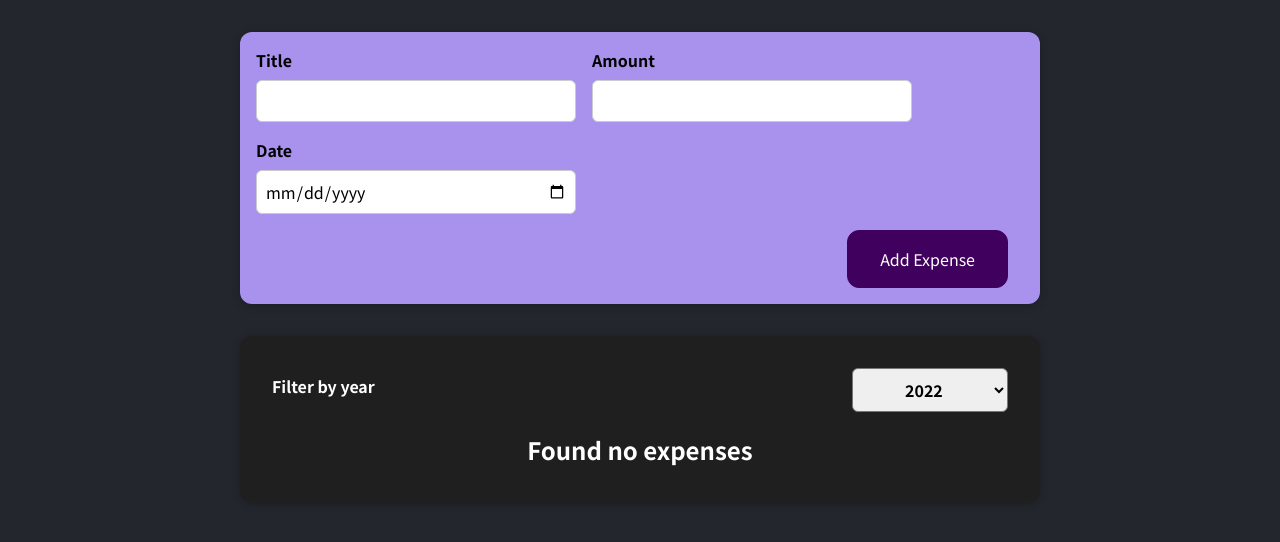
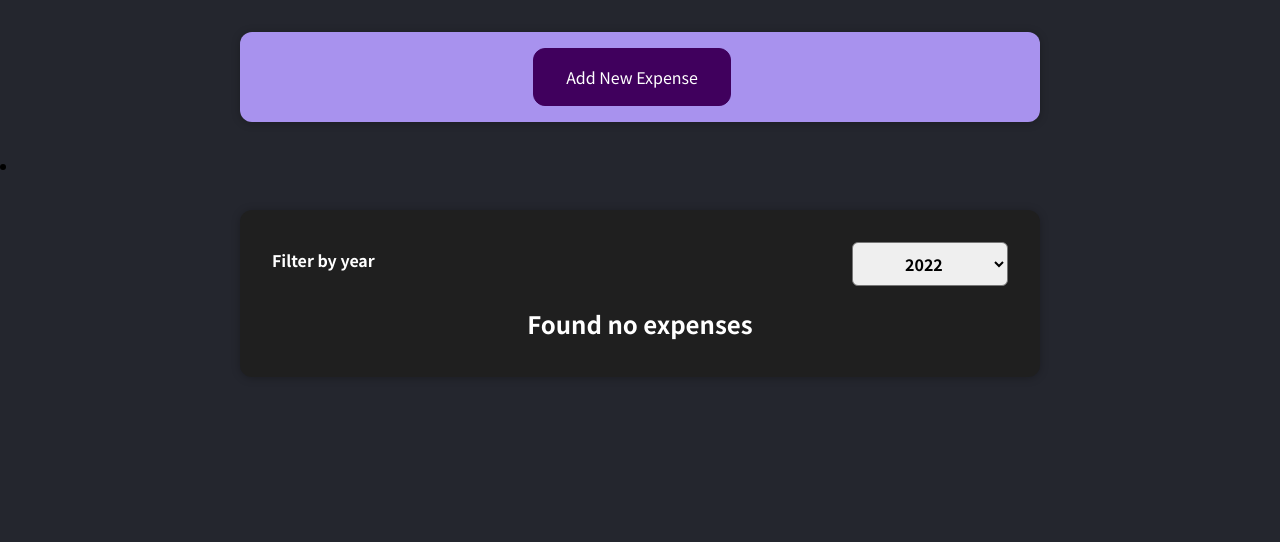
Before and after one commit to Castytis/React-apps, a React (Create React App) app in the folder expense-app/: page / in a window 1280 px wide. Shown: the top 542 px of the page. Built offline with nearby package versions, Linux system fonts and the light colour scheme.

Commit message:
Added cancel, add new expense functionality

```diff
--- a/expense-app/src/components/Expenses/Expenses.jsx
+++ b/expense-app/src/components/Expenses/Expenses.jsx
@@ -21,7 +21,7 @@ function Expenses(props) {
 
 
   return (
-    <div>
+    <li>
       <Card className="expenses">
         <ExpensesFilter
           selected={filteredYear}
@@ -31,7 +31,7 @@ function Expenses(props) {
           expenses={filterExpenses}
         />
       </Card>
-    </div>
+    </li>
   );
 }
 
--- a/expense-app/src/components/NewExpense/ExpenseForm.jsx
+++ b/expense-app/src/components/NewExpense/ExpenseForm.jsx
@@ -24,8 +24,7 @@ function ExpenseForm(props) {
       amount: amount,
       date: new Date(date),
     };
-
-    props.onSaveExpenseData(expenseData)
+    props.onSaveExpenseData(expenseData);
 
     setTitle("");
     setAmount("");
@@ -63,6 +62,7 @@ function ExpenseForm(props) {
         </div>
       </div>
       <div className="new-expense__actions">
+        <button onClick={props.cancelExpense}>Cancel</button>
         <button type="submit">Add Expense</button>
       </div>
     </form>
--- a/expense-app/src/components/NewExpense/NewExpense.jsx
+++ b/expense-app/src/components/NewExpense/NewExpense.jsx
@@ -1,4 +1,4 @@
-import React from "react";
+import React, { useState } from "react";
 import "./NewExpense.css";
 import ExpenseForm from "./ExpenseForm";
 
@@ -8,12 +8,24 @@ function NewExpense(props) {
       ...enteredExpenseData,
       id: Math.random().toString(),
     };
-    props.onAddExpense(expenseData)
+    props.onAddExpense(expenseData);
+  };
+
+  const [isClicked, setIsClicked] = useState(false);
+  const addNewExpenseHandler = () => {
+    setIsClicked(!isClicked);
   };
 
   return (
     <div className="new-expense">
-      <ExpenseForm onSaveExpenseData={saveExpenseDataHandler} />
+      {isClicked ? (
+        <ExpenseForm
+          onSaveExpenseData={saveExpenseDataHandler}
+          cancelExpense={addNewExpenseHandler}
+        />
+      ) : (
+        <button onClick={addNewExpenseHandler}>Add New Expense</button>
+      )}
     </div>
   );
 }
```
